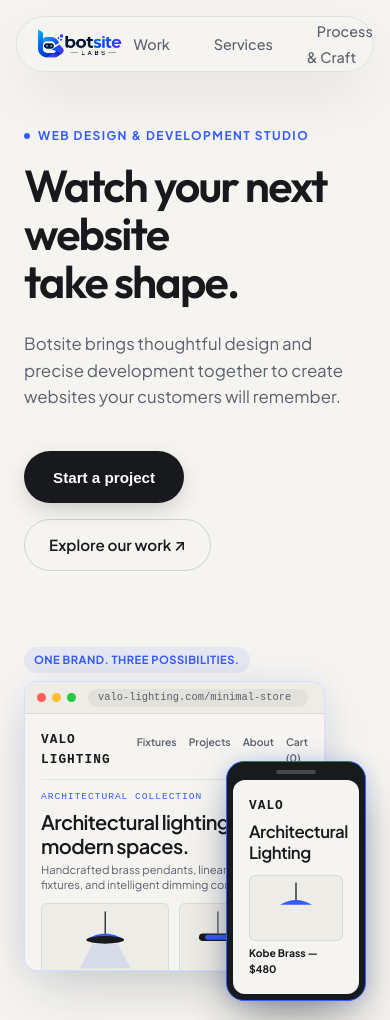
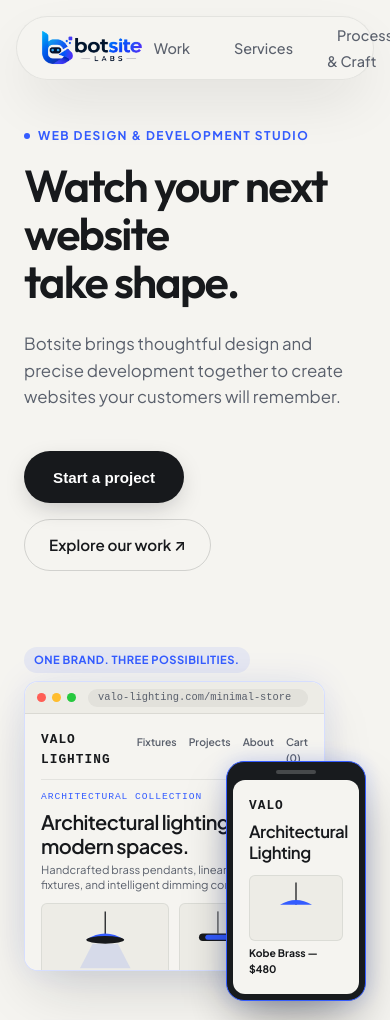
Before and after one commit to magnidigitech/botsite, a website built with Vite: page index.html in a window 390 px wide. Shown: the top 1020 px of the page. Built offline with nearby package versions, Linux system fonts and the light colour scheme.

Commit message:
Increase brand logo size in header navbar and footer

```diff
--- a/src/style.css
+++ b/src/style.css
@@ -215,9 +215,9 @@
   align-items: center;
   justify-content: space-between;
   width: 100%;
-  max-width: 980px;
-  height: 56px;
-  padding: 0 10px 0 20px;
+  max-width: 1020px;
+  height: 64px;
+  padding: 0 12px 0 24px;
   background-color: var(--glass-bg);
   backdrop-filter: blur(var(--glass-blur));
   -webkit-backdrop-filter: blur(var(--glass-blur));
@@ -240,10 +240,20 @@
 }
 
 .brand-logo-img {
-  height: 32px;
+  height: 46px;
   width: auto;
   object-fit: contain;
   display: block;
+}
+
+.footer-brand .brand-logo-img {
+  height: 52px;
+}
+
+@media (max-width: 768px) {
+  .brand-logo-img {
+    height: 38px;
+  }
 }
 
 .brand-dot {
```
